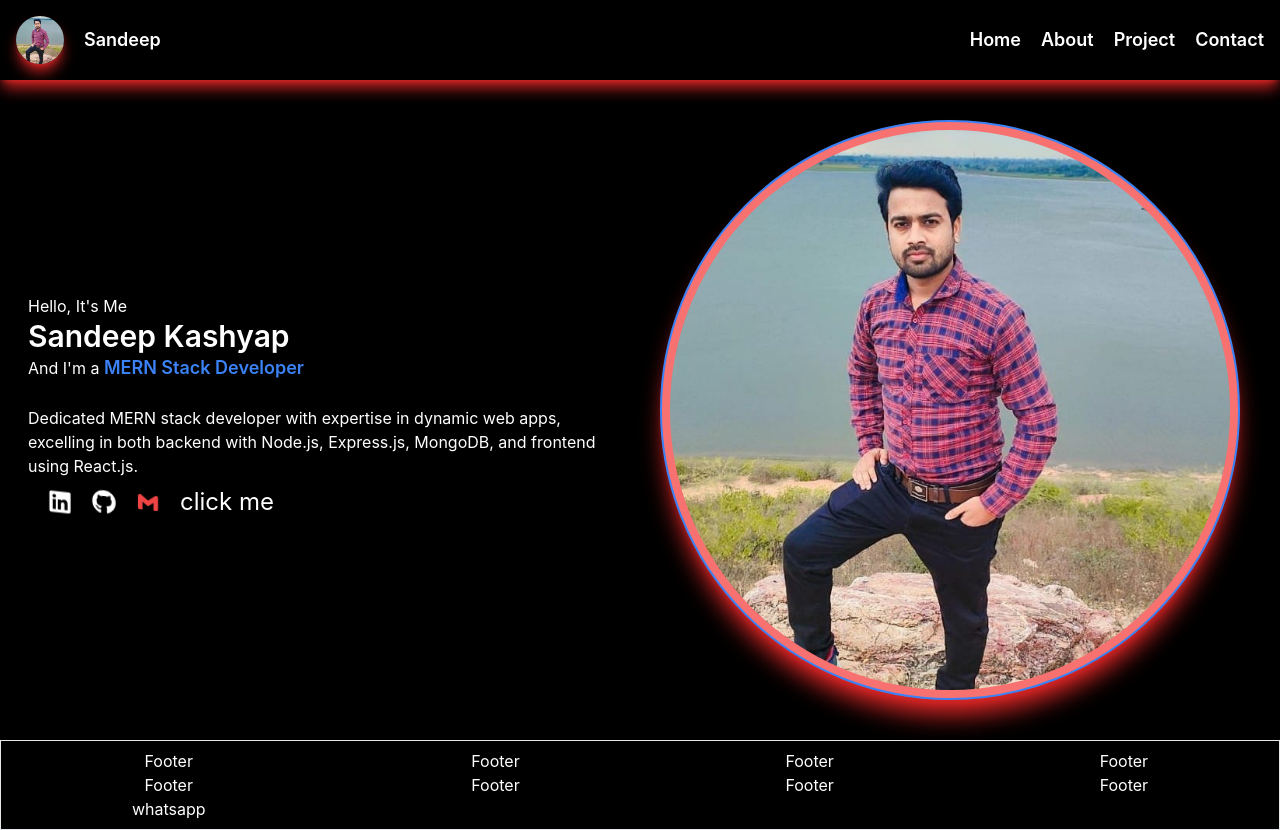
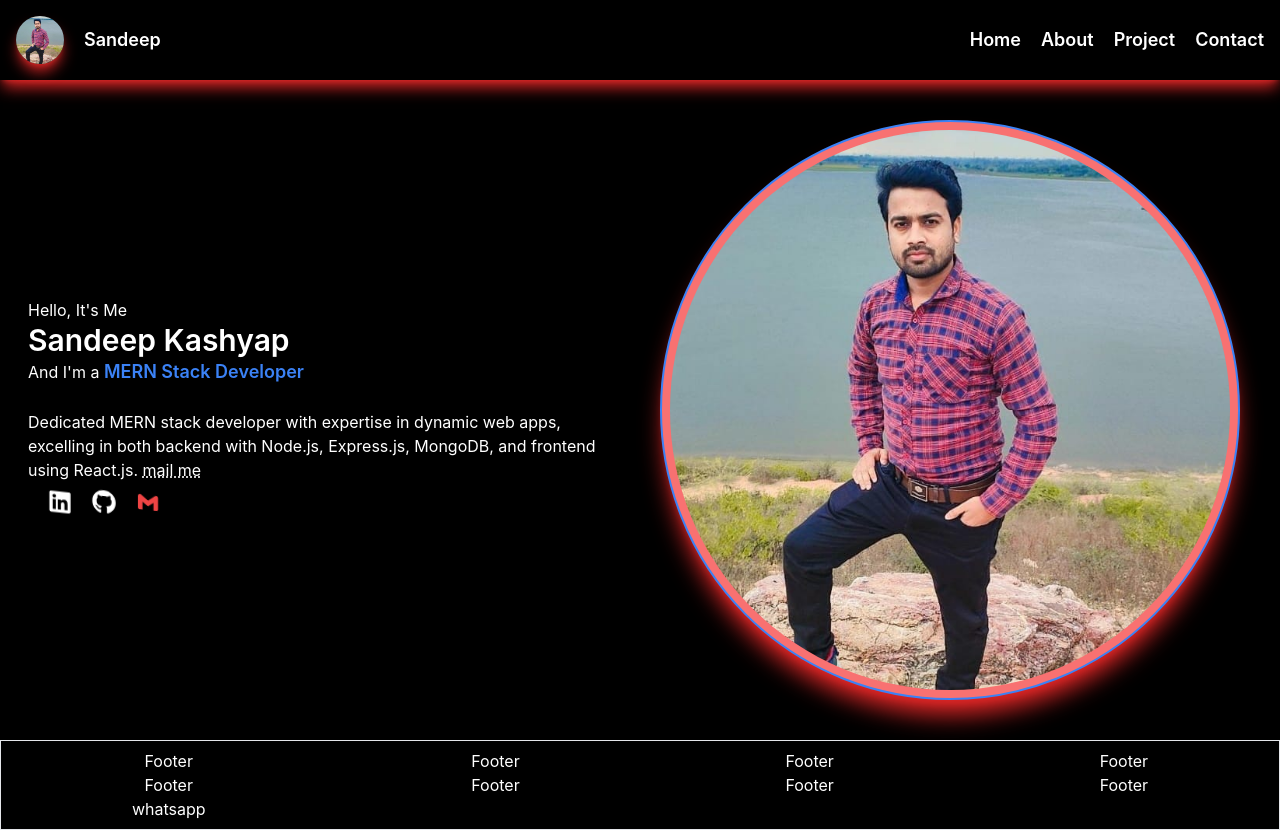
Before and after one commit to SandeepKumar3171/SandeepPortfolio-, a React (Create React App) app: page / in a window 1280 px wide. Built offline with nearby package versions, Linux system fonts and the light colour scheme.

Commit message:
update home page

```diff
--- a/src/components/Home.js
+++ b/src/components/Home.js
@@ -14,13 +14,12 @@ const Home = () => {
         <p className='text-start mt-6'>Dedicated MERN stack developer with expertise in
           dynamic web apps, excelling in both backend with
           Node.js, Express.js, MongoDB, and frontend using
-          React.js.
+          React.js. <abbr title="You can contact me">mail me</abbr>
         </p>
         <div className='flex flex-row gap-5 justify-center md:justify-start md:pl-5 items-center p-2 text-2xl'>
-          <a target='_blank' rel="noreferrer" href='https://www.linkedin.com/in/sandeep-kashyap-336a69239/' className='hover:text-blue-600 transform skew-y-12 animate-spin hover:animate-bounce' ><FaLinkedin/></a>
-          <a target='_blank' rel="noreferrer" href='https://github.com/SandeepKumar3171'  className='hover:text-blue-600 transform skew-y-12 animate-spin hover:animate-bounce'><FaGithub/></a>
-          <a href="mailto:/sandeepidkk@gmail.com" target="_blank" rel="noreferrer"  className='hover:text-blue-600 transform skew-y-12 animate-spin hover:animate-bounce text-red-500'><BiLogoGmail/></a>
-          <button className='transition duration-150 ease-in-out '>click me</button>
+          <a title='go to my Linkedin page' target='_blank' rel="noreferrer" href='https://www.linkedin.com/in/sandeep-kashyap-336a69239/' className='hover:text-blue-600 transform skew-y-12 animate-spin hover:animate-bounce' ><FaLinkedin/></a>
+          <a title='go to my github page' target='_blank' rel="noreferrer" href='https://github.com/SandeepKumar3171'  className='hover:text-blue-600 transform skew-y-12 animate-spin hover:animate-bounce'><FaGithub/></a>
+          <a href="mailto:/sandeepidkk@gmail.com" target="_blank" rel="noreferrer" title='you can mail me'  className='hover:text-blue-600 transform skew-y-12 animate-spin hover:animate-bounce text-red-500'><BiLogoGmail/></a>
         </div>
         </div>
         <div className='md:w-1/2 w-full p-5'>
```
